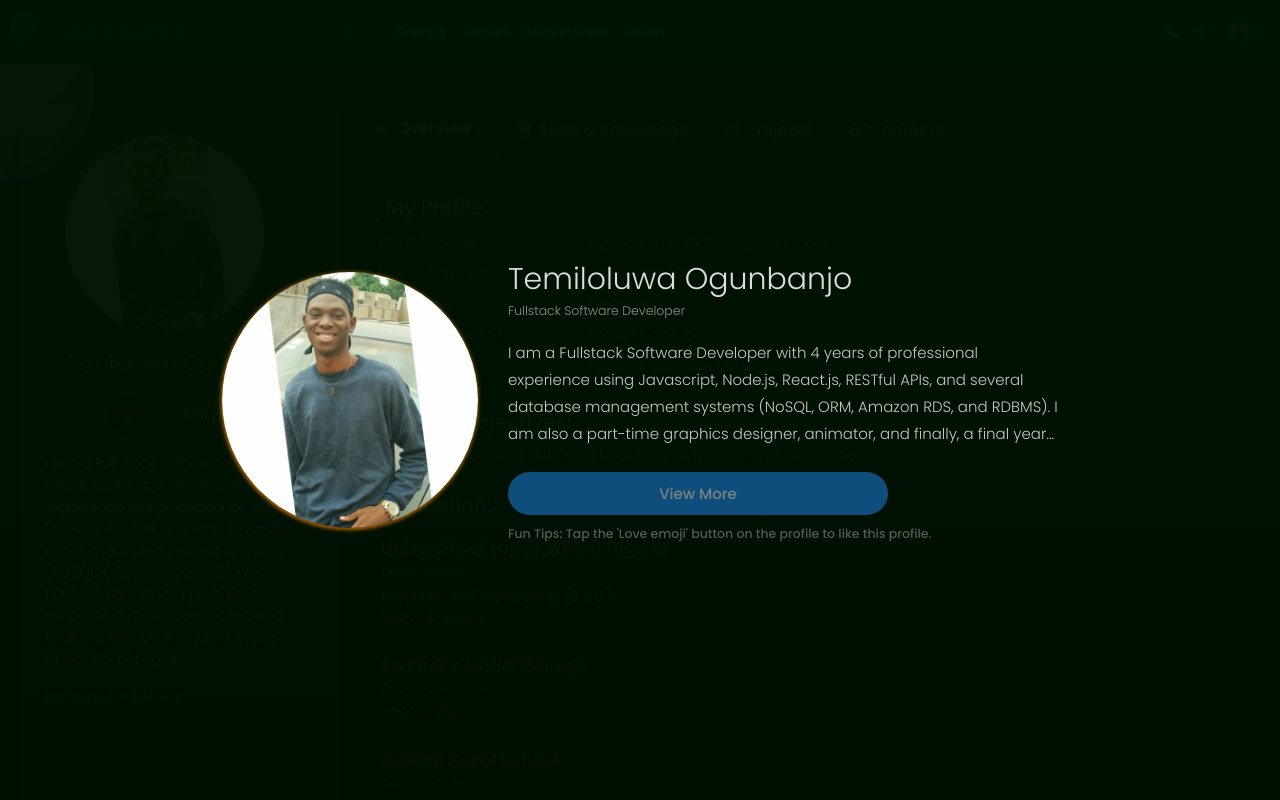
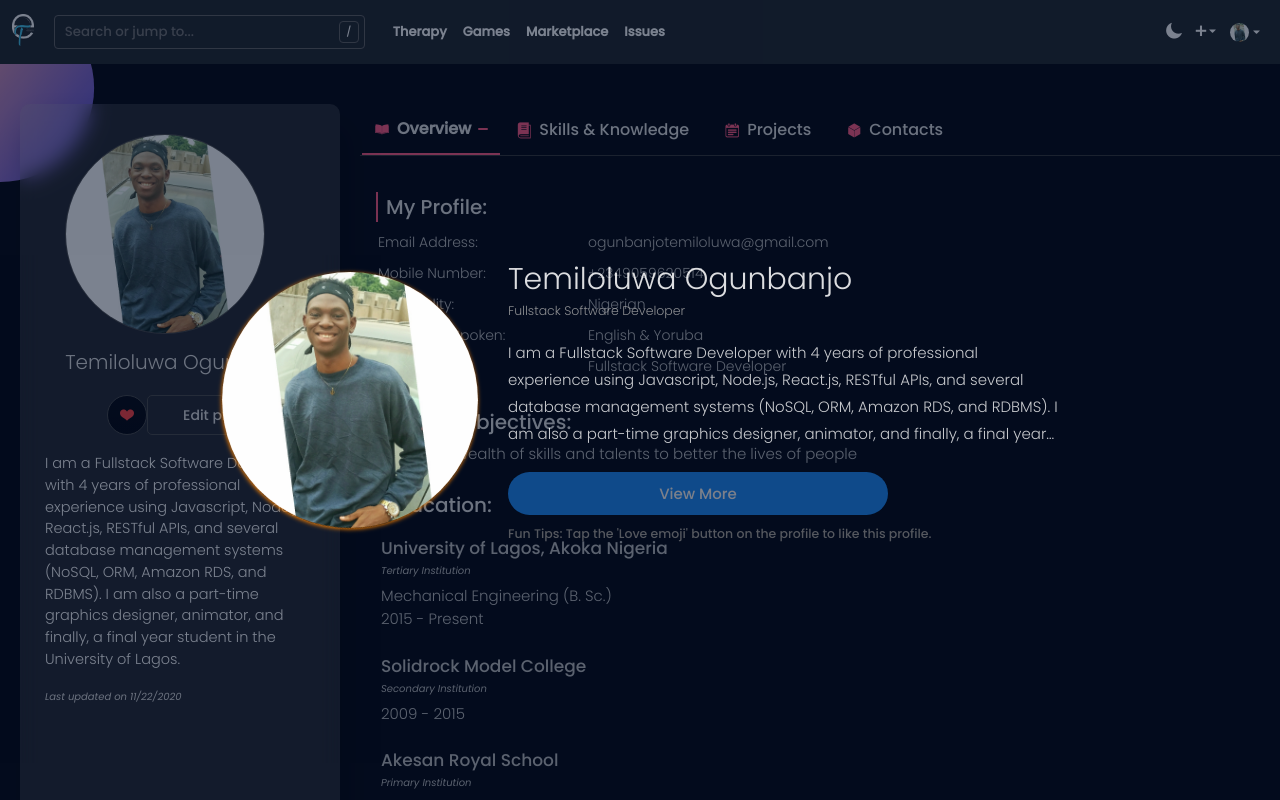
Before and after one commit to temiogunbanjo/temiogunbanjorepo, a React (Create React App) app: page / in a window 1280 px wide. Shown: the top 800 px of the page. Built offline with nearby package versions, Linux system fonts and the light colour scheme.

Commit message:
Removed animation from color change animation on preloader

```diff
--- a/src/components/preloader/preloader.css
+++ b/src/components/preloader/preloader.css
@@ -12,7 +12,7 @@
 }
 
 .preloader .gates{
-    animation: change-color 10s ease 0s infinite normal forwards;
+    /* animation: change-color 10s ease 0s infinite normal forwards; */
     background-color: rgba(0, 20, 51, 0.397);
     position: absolute;
     width: 50%;
```
